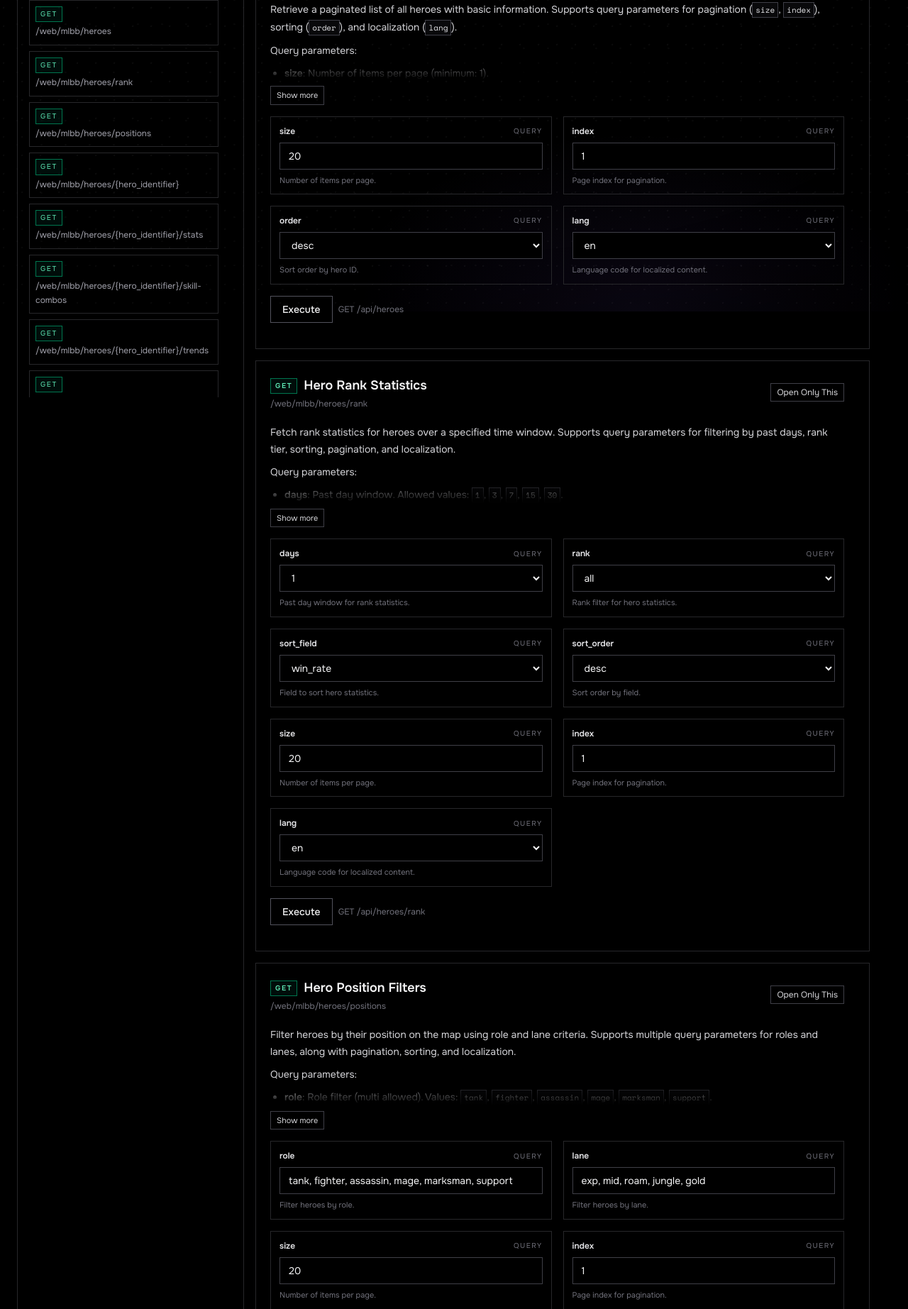
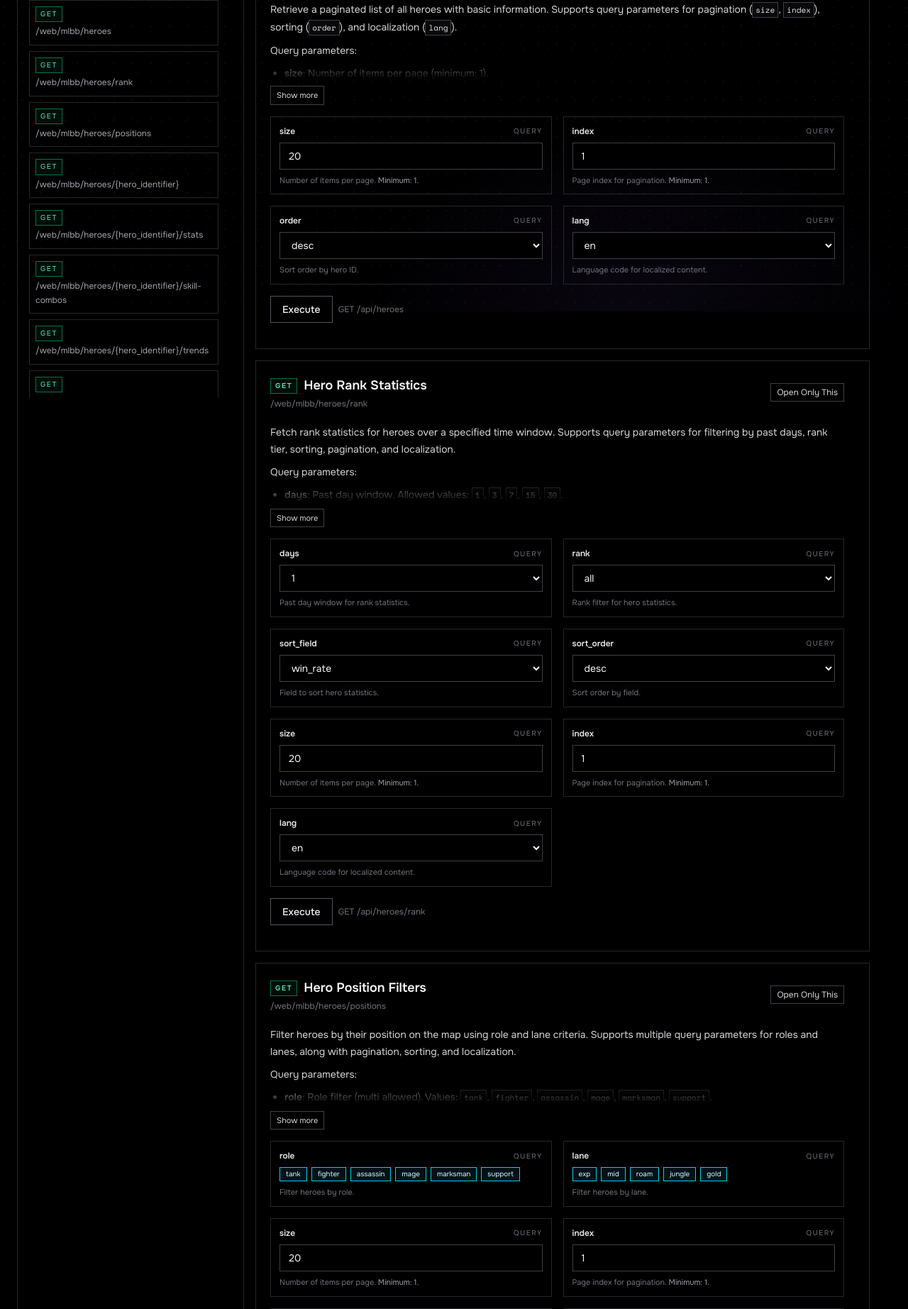
Before and after one commit to ridwaanhall/api-mobilelegends, a FastAPI app: page /web/mlbb in a window 1280 px wide. Shown: the part 361-2206 px from the top of the page at 71% size. Run offline with FastAPI, Linux system fonts and the light colour scheme; parts of the project's set-up code (start-up, migrations or seed data) failed here and were passed over.

Commit message:
🎨ui(endpoint_card,group_page): Enhance parameter handling and improve snippet generation for better user experience

```diff
--- a/app/web/templates/layout.html
+++ b/app/web/templates/layout.html
@@ -79,6 +79,15 @@
 
 		.custom-scroll::-webkit-scrollbar-thumb {
 			background: linear-gradient(180deg, #5eead4 0%, #0d9488 100%);
+		}
+
+		button:not(:disabled),
+		a[href],
+		[data-lang-tab],
+		[data-copy-btn],
+		[data-desc-toggle],
+		label:has(input[type="checkbox"]) {
+			cursor: pointer;
 		}
 
 		@media (max-width: 768px) {
--- a/app/web/templates/web/endpoint_card.html
+++ b/app/web/templates/web/endpoint_card.html
@@ -22,7 +22,7 @@
             </h3>
             <p class="mt-1 text-xs text-zinc-500">{{ operation.web_path }}</p>
         </div>
-        <a href="{{ operation.web_path }}" class="border border-zinc-700 px-2 py-1 text-xs text-zinc-300 hover:border-zinc-400 hover:text-zinc-100">
+        <a href="{{ operation.web_path }}" class="cursor-pointer border border-zinc-700 px-2 py-1 text-xs text-zinc-300 hover:border-zinc-400 hover:text-zinc-100">
             Open Only This
         </a>
     </div>
@@ -33,7 +33,7 @@
                 {{ operation.description_html | safe }}
                 <div class="pointer-events-none absolute inset-x-0 bottom-0 h-10 bg-gradient-to-t from-black to-transparent hidden" data-desc-fade></div>
             </div>
-            <button type="button" class="mt-2 hidden border border-zinc-700 px-2 py-1 text-[11px] text-zinc-300 hover:border-zinc-500 hover:text-zinc-100" data-desc-toggle>
+            <button type="button" class="mt-2 hidden cursor-pointer border border-zinc-700 px-2 py-1 text-[11px] text-zinc-300 hover:border-zinc-500 hover:text-zinc-100" data-desc-toggle>
                 Show more
             </button>
         </div>
@@ -54,24 +54,35 @@
                             <span class="text-[10px] uppercase tracking-[0.14em] text-zinc-500">{{ parameter.location }}</span>
                         </div>
 
-                        {% if parameter.enum_values and parameter.is_array %}
-                            <select
-                                class="w-full border border-zinc-700 bg-black px-3 py-2 text-sm text-zinc-100 outline-none"
+                        {% if parameter.is_array and parameter.option_values %}
+                            <div
+                                class="flex flex-wrap gap-1.5"
                                 data-param-in="{{ parameter.location }}"
                                 data-param-name="{{ parameter.name }}"
                                 data-array="true"
-                                multiple
-                                {% if parameter.required %}required{% endif %}
+                                data-param-kind="checkbox-group"
+                                data-required="{{ 'true' if parameter.required else 'false' }}"
                             >
-                                {% for option in parameter.enum_values %}
-                                    <option
-                                        value="{{ option }}"
-                                        {% if parameter.default and option in parameter.default %}selected{% endif %}
-                                    >
-                                        {{ option }}
-                                    </option>
+                                {% for option in parameter.option_values %}
+                                    {% set option_id = "param-" ~ operation.operation_id ~ "-" ~ parameter.name ~ "-" ~ loop.index %}
+                                    <div class="inline-flex">
+                                        <input
+                                            id="{{ option_id }}"
+                                            type="checkbox"
+                                            class="peer sr-only"
+                                            data-param-choice="true"
+                                            value="{{ option }}"
+                                            {% if option in parameter.default_selected %}checked{% endif %}
+                                        />
+                                        <label
+                                            for="{{ option_id }}"
+                                            class="inline-flex cursor-pointer select-none border border-zinc-700 px-2 py-1 text-[10px] leading-none text-zinc-300 hover:border-zinc-500 hover:text-zinc-100 peer-checked:border-cyan-400 peer-checked:bg-cyan-950/35 peer-checked:text-cyan-100"
+                                        >
+                                            {{ option }}
+                                        </label>
+                                    </div>
                                 {% endfor %}
-                            </select>
+                            </div>
                         {% elif parameter.enum_values %}
                             <select
                                 class="w-full border border-zinc-700 bg-black px-3 py-2 text-sm text-zinc-100 outline-none"
@@ -96,14 +107,34 @@
                                 data-param-in="{{ parameter.location }}"
                                 data-param-name="{{ parameter.name }}"
                                 data-array="{{ 'true' if parameter.is_array else 'false' }}"
+                                {% if parameter.minimum is not none %}min="{{ parameter.minimum }}"{% endif %}
+                                {% if parameter.maximum is not none %}max="{{ parameter.maximum }}"{% endif %}
                                 {% if parameter.required %}required{% endif %}
                             />
                         {% endif %}
 
                         <p class="mt-2 text-[11px] text-zinc-500">
-                            {{ parameter.description }}
+                            {{ parameter.description_html | safe }}
                             {% if parameter.required %}
                                 <span class="text-zinc-300">Required.</span>
+                            {% endif %}
+                            {% if parameter.minimum is not none %}
+                                <span class="text-zinc-400">Minimum: {{ parameter.minimum }}.</span>
+                            {% endif %}
+                            {% if parameter.maximum is not none %}
+                                <span class="text-zinc-400">Maximum: {{ parameter.maximum }}.</span>
+                            {% endif %}
+                            {% if parameter.min_items is not none %}
+                                <span class="text-zinc-400">Min items: {{ parameter.min_items }}.</span>
+                            {% endif %}
+                            {% if parameter.max_items is not none %}
+                                <span class="text-zinc-400">Max items: {{ parameter.max_items }}.</span>
+                            {% endif %}
+                            {% if parameter.min_length is not none %}
+                                <span class="text-zinc-400">Min length: {{ parameter.min_length }}.</span>
+                            {% endif %}
+                            {% if parameter.max_length is not none %}
+                                <span class="text-zinc-400">Max length: {{ parameter.max_length }}.</span>
                             {% endif %}
                         </p>
                     </label>
@@ -127,7 +158,7 @@
         {% endif %}
 
         <div class="flex flex-wrap items-center gap-2">
-            <button type="submit" class="border border-zinc-600 px-4 py-2 text-sm font-medium text-zinc-100 hover:border-zinc-200">
+            <button type="submit" class="cursor-pointer border border-zinc-600 px-4 py-2 text-sm font-medium text-zinc-100 hover:border-zinc-200">
                 Execute
             </button>
             <span class="text-xs text-zinc-500">{{ operation.method }} {{ operation.api_path }}</span>
@@ -139,18 +170,20 @@
             <div class="space-y-3">
                 <section class="border border-zinc-900 bg-black p-3">
                     <div class="mb-2 flex flex-wrap items-center justify-between gap-2">
-                        <p class="text-[11px] uppercase tracking-[0.14em] text-zinc-500">Languages</p>
-                        <button type="button" class="border border-zinc-700 px-2 py-1 text-[10px] uppercase tracking-[0.12em] text-zinc-300 hover:border-zinc-500 hover:text-zinc-100" data-copy-btn data-copy-target="language">
+                        <p class="text-[11px] tracking-[0.08em] text-zinc-500">Languages</p>
+                        <button type="button" class="cursor-pointer border border-zinc-700 px-2 py-1 text-[11px] text-zinc-300 hover:border-zinc-500 hover:text-zinc-100" data-copy-btn data-copy-target="language">
                             Copy Snippet
                         </button>
                     </div>
                     <div class="mb-2 flex flex-wrap gap-2" data-languages-wrapper>
-                        <button type="button" class="border border-zinc-700 px-2 py-1 text-[10px] uppercase tracking-[0.12em] text-zinc-300 hover:border-zinc-500 hover:text-zinc-100" data-lang-tab data-lang-key="curl">cURL</button>
-                        <button type="button" class="border border-zinc-700 px-2 py-1 text-[10px] uppercase tracking-[0.12em] text-zinc-300 hover:border-zinc-500 hover:text-zinc-100" data-lang-tab data-lang-key="javascript">JavaScript</button>
-                        <button type="button" class="border border-zinc-700 px-2 py-1 text-[10px] uppercase tracking-[0.12em] text-zinc-300 hover:border-zinc-500 hover:text-zinc-100" data-lang-tab data-lang-key="python">Python</button>
-                        <button type="button" class="border border-zinc-700 px-2 py-1 text-[10px] uppercase tracking-[0.12em] text-zinc-300 hover:border-zinc-500 hover:text-zinc-100" data-lang-tab data-lang-key="go">Go</button>
-                        <button type="button" class="border border-zinc-700 px-2 py-1 text-[10px] uppercase tracking-[0.12em] text-zinc-300 hover:border-zinc-500 hover:text-zinc-100" data-lang-tab data-lang-key="node">Node (Axios)</button>
-                        <button type="button" class="border border-zinc-700 px-2 py-1 text-[10px] uppercase tracking-[0.12em] text-zinc-300 hover:border-zinc-500 hover:text-zinc-100" data-lang-tab data-lang-key="php">PHP</button>
+                        <button type="button" class="cursor-pointer border border-zinc-700 px-2 py-1 text-[11px] text-zinc-300 hover:border-zinc-500 hover:text-zinc-100" data-lang-tab data-lang-key="curl">curl</button>
+                        <button type="button" class="cursor-pointer border border-zinc-700 px-2 py-1 text-[11px] text-zinc-300 hover:border-zinc-500 hover:text-zinc-100" data-lang-tab data-lang-key="python">python</button>
+                        <button type="button" class="cursor-pointer border border-zinc-700 px-2 py-1 text-[11px] text-zinc-300 hover:border-zinc-500 hover:text-zinc-100" data-lang-tab data-lang-key="javascript">javascript</button>
+                        <button type="button" class="cursor-pointer border border-zinc-700 px-2 py-1 text-[11px] text-zinc-300 hover:border-zinc-500 hover:text-zinc-100" data-lang-tab data-lang-key="go">go</button>
+                        <button type="button" class="cursor-pointer border border-zinc-700 px-2 py-1 text-[11px] text-zinc-300 hover:border-zinc-500 hover:text-zinc-100" data-lang-tab data-lang-key="node">node (axios)</button>
+                        <button type="button" class="cursor-pointer border border-zinc-700 px-2 py-1 text-[11px] text-zinc-300 hover:border-zinc-500 hover:text-zinc-100" data-lang-tab data-lang-key="php">php</button>
+                        <button type="button" class="cursor-pointer border border-zinc-700 px-2 py-1 text-[11px] text-zinc-300 hover:border-zinc-500 hover:text-zinc-100" data-lang-tab data-lang-key="java">java</button>
+                        <button type="button" class="cursor-pointer border border-zinc-700 px-2 py-1 text-[11px] text-zinc-300 hover:border-zinc-500 hover:text-zinc-100" data-lang-tab data-lang-key="csharp">csharp</button>
                     </div>
                     <pre class="custom-scroll max-h-56 w-full max-w-full overflow-auto text-xs text-zinc-200" data-language-content></pre>
                 </section>
@@ -163,7 +196,7 @@
                 <section class="border border-zinc-900 bg-black p-3">
                     <div class="mb-2 flex items-center justify-between gap-2">
                         <p class="text-[11px] uppercase tracking-[0.14em] text-zinc-500">Raw JSON</p>
-                        <button type="button" class="border border-zinc-700 px-2 py-1 text-[10px] uppercase tracking-[0.12em] text-zinc-300 hover:border-zinc-500 hover:text-zinc-100" data-copy-btn data-copy-target="response">
+                        <button type="button" class="cursor-pointer border border-zinc-700 px-2 py-1 text-[10px] uppercase tracking-[0.12em] text-zinc-300 hover:border-zinc-500 hover:text-zinc-100" data-copy-btn data-copy-target="response">
                             Copy Response
                         </button>
                     </div>
```
Also changed, not shown: app/web/openapi_catalog.py (+29 -1 lines), app/web/templates/web/group_page.html (+38 -14 lines).
